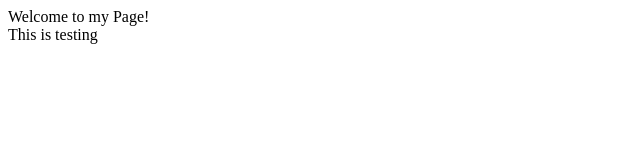
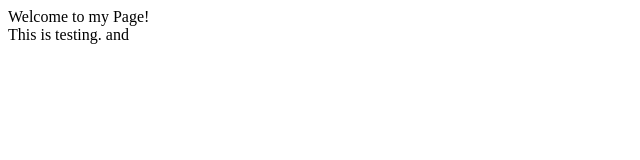
Before and after one commit to shwephoo/Project, a plain HTML site: page zerotopro/gitexercise.html in a window 1280 px wide. Shown: the full height of the page, 0-640 px from the left. Drawn offline with Linux system fonts and the light colour scheme.

Commit message:
first commit

```diff
--- a/zerotopro/gitexercise.html
+++ b/zerotopro/gitexercise.html
@@ -8,6 +8,6 @@
 </head>
 <body>
     Welcome to my Page! <br>
-    This is testing
+    This is testing. and
 </body>
 </html>
```
